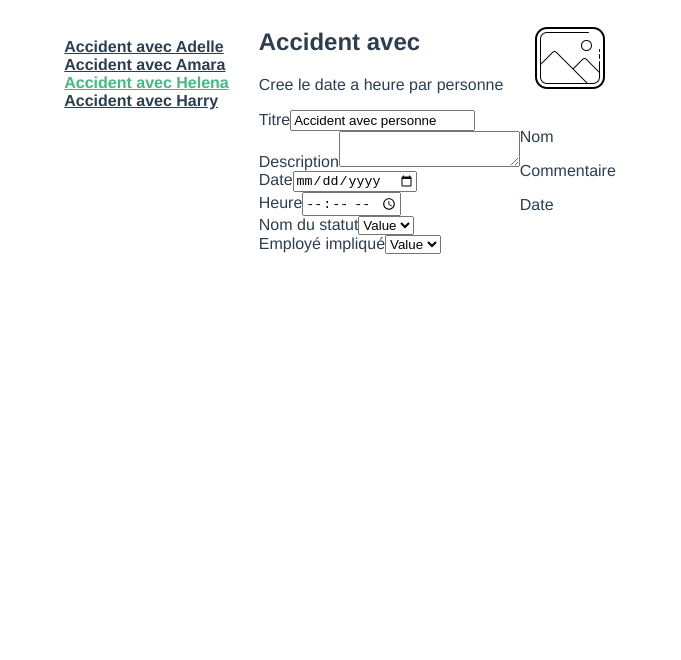
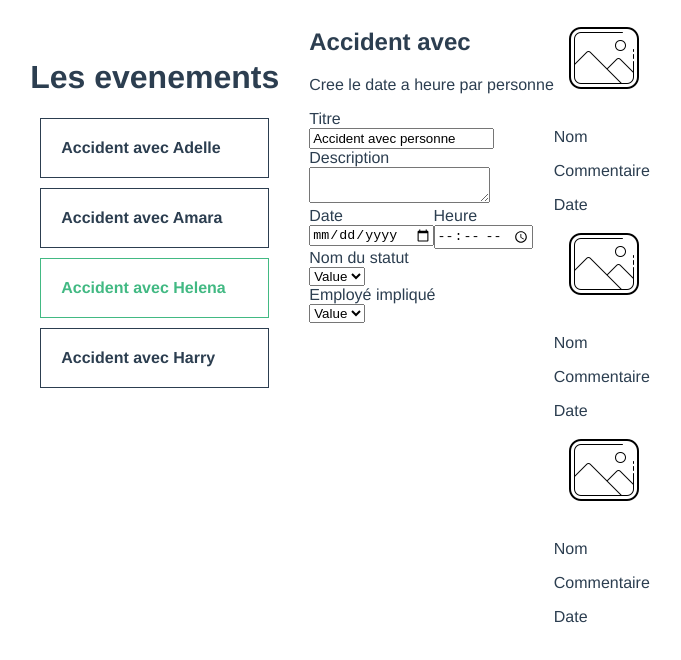
Before and after one commit to MitiaElodie/testFrontEnd, a Vue app: page /event/38 in a window 1280 px wide. Shown: the top 660 px of the page, without its empty margins (313-994 px from the left). Built offline with nearby package versions, Linux system fonts and the light colour scheme.

Commit message:
Mis en place css navigation

```diff
--- a/src/App.vue
+++ b/src/App.vue
@@ -1,6 +1,7 @@
 <template>
   <div class="container">
     <div id="nav">
+      <h1>Les evenements</h1>
       <router-link v-for="event in events" :key="event.id" :to="getLink(event.id)">{{ event.title}}</router-link>
     </div>
     <router-view/>
@@ -27,12 +28,18 @@
     font-weight: bold;
     color: #2c3e50;
     display: block;
+    padding: 20px;
+    margin: 10px;
+    text-decoration: None;
+    border: 1px solid;
+
 
     &.router-link-exact-active {
       color: #42b983;
     }
   }
 }
+
 
 @media (max-width: 600px) {
   .container {
--- a/src/components/Comments.vue
+++ b/src/components/Comments.vue
@@ -1,4 +1,6 @@
 <template>
+    <comment></comment>
+    <comment></comment>
     <comment></comment>
 </template>
 
--- a/src/components/InformationEvent.vue
+++ b/src/components/InformationEvent.vue
@@ -2,37 +2,40 @@
     <div class="information-event-container">
         <div class="event-title">
             <h2>Accident avec</h2>
-            <p>Cree le date a heure par personne</p>
+            <p class="information-event-info">Cree le date a heure par personne</p>
         </div>
         <div class="event-element">
-            <div class="">
+            <div class="information-event-form">
                 <label for="title">Titre</label>
                 <input type="text" value="Accident avec personne" id="title" name="title" />
             </div>
 
-            <div class="">
+            <div class="information-event-form">
                 <label for="description">Description</label>
                 <textarea type="text" name="description" id="description" />
             </div>
 
-            <div class="">
+            <div class="information-event-form-date-time">
+                <div class="information-event-date">
                     <label for="date">Date</label>
                     <input type="date" id="date" name="date" />
                 </div>
 
-            <div class="">
+                <div class="information-event-time">
                     <label for="time">Heure</label>
                     <input type="time" id="time" name="time" />
                 </div>
 
-            <div class="">
+            </div>
+
+            <div class="information-event-form">
                 <label for="status">Nom du statut</label>
                 <select name="status" id="status">
                     <option value="value">Value</option>
                 </select>
             </div>
 
-            <div class="">
+            <div class="information-event-form">
                 <label for="employe">Employé impliqué</label>
                 <select name="employe" id="employee">
                     <option value="value">Value</option>
@@ -41,3 +44,25 @@
         </div>
     </div>
 </template>
+
+<style>
+    label{
+        display: block;
+    }
+
+    .information-event-form-date-time{
+        display: flex;
+    }
+</style>
+
+<script>
+    export default{
+        name: 'InformationEvent',
+        props: {
+            idEvent: Number,
+        },
+        onCreated(){
+            this.event = this.$store.dispatch('getEvent', this.idEvent);
+        }
+    }
+</script>
--- a/src/router/index.js
+++ b/src/router/index.js
@@ -3,7 +3,7 @@ import DetailEvent from '../views/DetailEvent.vue'
 
 const routes = [
   {
-    path: '/event/:name',
+    path: '/event/:id',
     name: 'Event',
     component: DetailEvent
   },
--- a/src/store/index.js
+++ b/src/store/index.js
@@ -106,6 +106,19 @@ export default createStore({
   mutations: {
   },
   actions: {
+    getEvent(context, index) {
+      if (typeof(index) !== "number") {
+          throw "Invalid index";
+      }
+
+      let event = context.state.events.find(x => x.id === index);
+
+      if (event) {
+          return event;
+      } else {
+          throw "Event not found"
+      }
+  }
   },
   modules: {
   }
--- a/src/views/DetailEvent.vue
+++ b/src/views/DetailEvent.vue
@@ -1,7 +1,8 @@
 <template>
   <div class="container">
     <div class="detail-event-information">
-      <information-event></information-event>
+      <information-event
+        :idEvent="Number($route.params.id)"/>
     </div>
     <div class="detail-event-comment">
         <comments></comments>
@@ -10,12 +11,17 @@
 </template>
 
 <script>
-import InformationEvent from '../components/InformationEvent.vue'
-import Comments from '../components/Comments.vue'
+  import InformationEvent from '../components/InformationEvent.vue'
+  import Comments from '../components/Comments.vue'
+  import { mapActions } from 'vuex'
 export default{
   components: {
     InformationEvent,
     Comments
+  },
+
+  methods: {
+      ...mapActions(['getEvent']),
   }
 }
 </script>
```
Lines whose indentation alone changed are shown as unchanged.
